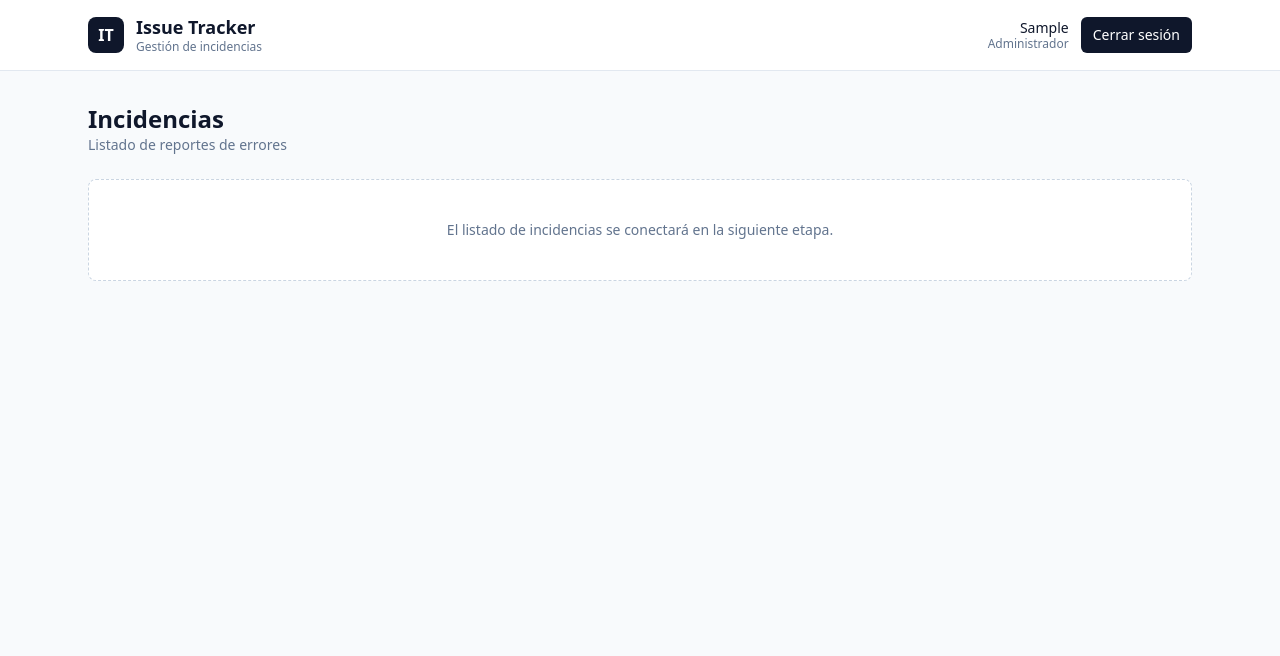
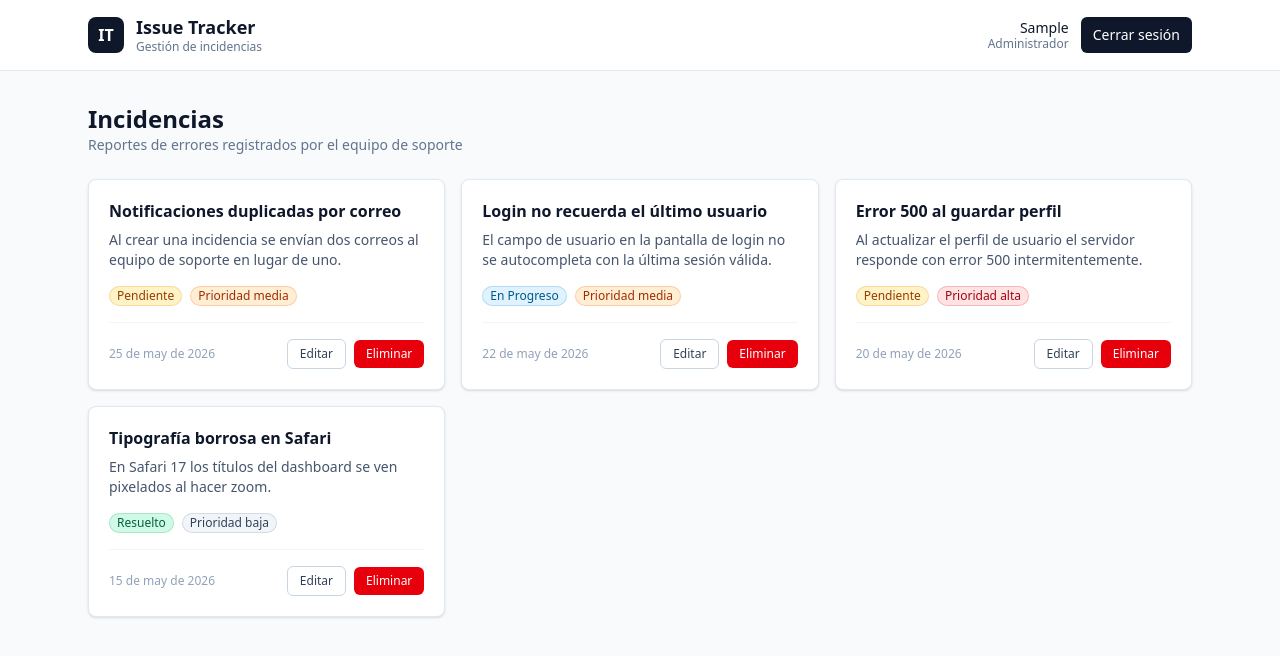
Before and after one commit to danniebravo/prueba_tecnica_front, a React (Vite) app: page /login in a window 1280 px wide. Both pictures are taken after typing "Sample" into the empty fields and a click on the button "Ingresar". Shown: the top 656 px of the page. Built offline with nearby package versions, Linux system fonts and the light colour scheme; data requests are answered from the project's data file.

Commit message:
feat: list incidencias on dashboard with loading and error states

```diff
--- /dev/null
+++ b/src/components/Badge.jsx
@@ -0,0 +1,9 @@
+export default function Badge({ children, className = '' }) {
+  return (
+    <span
+      className={`inline-flex items-center gap-1 rounded-full px-2 py-0.5 text-xs font-medium ring-1 ring-inset ${className}`}
+    >
+      {children}
+    </span>
+  );
+}
--- /dev/null
+++ b/src/components/EmptyState.jsx
@@ -0,0 +1,9 @@
+export default function EmptyState({ titulo, mensaje, accion }) {
+  return (
+    <div className="rounded-lg border border-dashed border-slate-300 bg-white p-10 text-center">
+      <h3 className="text-base font-medium text-slate-800">{titulo}</h3>
+      {mensaje && <p className="mt-1 text-sm text-slate-500">{mensaje}</p>}
+      {accion && <div className="mt-4">{accion}</div>}
+    </div>
+  );
+}
--- /dev/null
+++ b/src/components/IncidenciaCard.jsx
@@ -0,0 +1,58 @@
+import Badge from './Badge';
+import { COLORES_ESTADO, COLORES_PRIORIDAD } from '../utils/constants';
+
+function formatearFecha(iso) {
+  if (!iso) return '';
+  const d = new Date(iso);
+  if (Number.isNaN(d.getTime())) return '';
+  return d.toLocaleDateString('es-CO', {
+    day: '2-digit',
+    month: 'short',
+    year: 'numeric',
+  });
+}
+
+export default function IncidenciaCard({ incidencia, onEditar, onEliminar }) {
+  const { titulo, descripcion, estado, prioridad, createdAt } = incidencia;
+
+  return (
+    <article className="flex flex-col rounded-lg border border-slate-200 bg-white p-4 sm:p-5 shadow-sm hover:shadow-md transition-shadow">
+      <div className="flex items-start justify-between gap-3">
+        <h3 className="text-base font-semibold text-slate-900 leading-snug">
+          {titulo}
+        </h3>
+      </div>
+
+      <p className="mt-2 text-sm text-slate-600 line-clamp-3">{descripcion}</p>
+
+      <div className="mt-4 flex flex-wrap items-center gap-2">
+        <Badge className={COLORES_ESTADO[estado] || ''}>{estado}</Badge>
+        <Badge className={COLORES_PRIORIDAD[prioridad] || ''}>
+          Prioridad {prioridad?.toLowerCase()}
+        </Badge>
+      </div>
+
+      <div className="mt-4 pt-4 border-t border-slate-100 flex items-center justify-between gap-2">
+        <span className="text-xs text-slate-400">
+          {formatearFecha(createdAt)}
+        </span>
+        <div className="flex items-center gap-2">
+          <button
+            type="button"
+            onClick={() => onEditar?.(incidencia)}
+            className="rounded-md border border-slate-300 px-3 py-1.5 text-xs font-medium text-slate-700 hover:bg-slate-50 focus:outline-none focus:ring-2 focus:ring-slate-500"
+          >
+            Editar
+          </button>
+          <button
+            type="button"
+            onClick={() => onEliminar?.(incidencia)}
+            className="rounded-md bg-red-600 px-3 py-1.5 text-xs font-medium text-white hover:bg-red-700 focus:outline-none focus:ring-2 focus:ring-red-500"
+          >
+            Eliminar
+          </button>
+        </div>
+      </div>
+    </article>
+  );
+}
--- /dev/null
+++ b/src/components/IncidenciaList.jsx
@@ -0,0 +1,16 @@
+import IncidenciaCard from './IncidenciaCard';
+
+export default function IncidenciaList({ incidencias, onEditar, onEliminar }) {
+  return (
+    <div className="grid grid-cols-1 sm:grid-cols-2 lg:grid-cols-3 gap-4">
+      {incidencias.map((inc) => (
+        <IncidenciaCard
+          key={inc.id}
+          incidencia={inc}
+          onEditar={onEditar}
+          onEliminar={onEliminar}
+        />
+      ))}
+    </div>
+  );
+}
--- /dev/null
+++ b/src/components/Spinner.jsx
@@ -0,0 +1,12 @@
+export default function Spinner({ texto = 'Cargando…' }) {
+  return (
+    <div
+      className="flex items-center justify-center gap-3 py-10"
+      role="status"
+      aria-live="polite"
+    >
+      <span className="inline-block h-5 w-5 animate-spin rounded-full border-2 border-slate-300 border-t-slate-700" />
+      <span className="text-sm text-slate-500">{texto}</span>
+    </div>
+  );
+}
--- a/src/pages/Dashboard.jsx
+++ b/src/pages/Dashboard.jsx
@@ -1,22 +1,60 @@
+import { useEffect } from 'react';
+import EmptyState from '../components/EmptyState';
+import IncidenciaList from '../components/IncidenciaList';
+import Spinner from '../components/Spinner';
+import { useIncidencias } from '../hooks/useIncidencias';
+import { notificarError } from '../utils/alerts';
+
 export default function Dashboard() {
+  const { incidencias, cargando, error, recargar } = useIncidencias();
+
+  useEffect(() => {
+    if (error) {
+      notificarError(error);
+    }
+  }, [error]);
+
   return (
     <section>
-      <div className="flex items-center justify-between gap-4 mb-6">
+      <div className="flex items-center justify-between gap-4 mb-6 flex-wrap">
         <div>
           <h2 className="text-xl sm:text-2xl font-semibold text-slate-900">
             Incidencias
           </h2>
           <p className="text-sm text-slate-500">
-            Listado de reportes de errores
+            Reportes de errores registrados por el equipo de soporte
           </p>
         </div>
       </div>
 
-      <div className="rounded-lg border border-dashed border-slate-300 bg-white p-10 text-center">
-        <p className="text-sm text-slate-500">
-          El listado de incidencias se conectará en la siguiente etapa.
-        </p>
-      </div>
+      {cargando && <Spinner texto="Cargando incidencias…" />}
+
+      {!cargando && error && (
+        <EmptyState
+          titulo="No se pudieron cargar las incidencias"
+          mensaje={error}
+          accion={
+            <button
+              type="button"
+              onClick={() => recargar()}
+              className="rounded-md bg-slate-900 px-4 py-2 text-sm font-medium text-white hover:bg-slate-800"
+            >
+              Reintentar
+            </button>
+          }
+        />
+      )}
+
+      {!cargando && !error && incidencias.length === 0 && (
+        <EmptyState
+          titulo="Aún no hay incidencias"
+          mensaje="Cuando se registre la primera, aparecerá aquí."
+        />
+      )}
+
+      {!cargando && !error && incidencias.length > 0 && (
+        <IncidenciaList incidencias={incidencias} />
+      )}
     </section>
   );
 }
```
